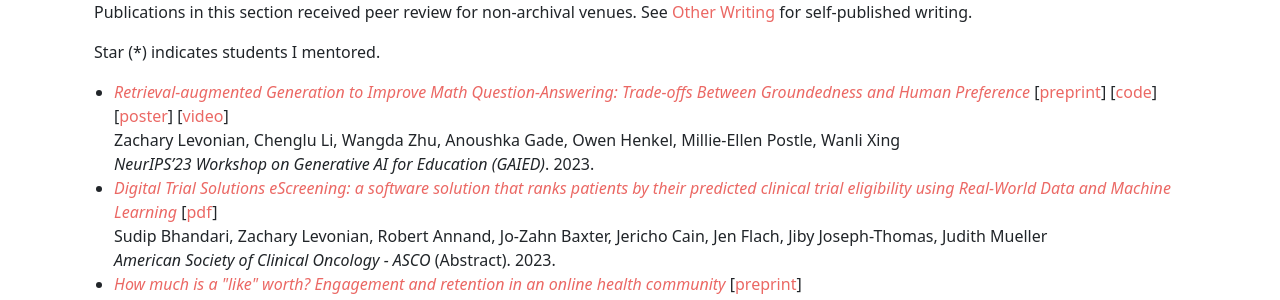
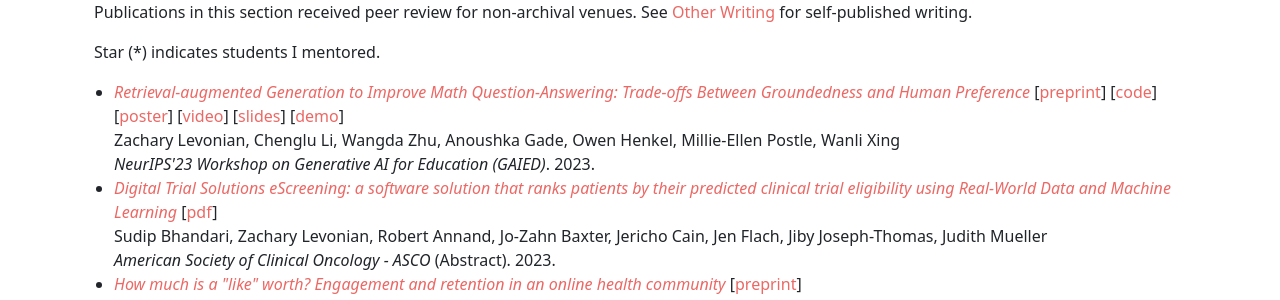
Before and after one commit to levon003/levon003.github.io, a Jekyll site: the page index.html, which Jekyll copies as it is, in a window 1280 px wide and 900 px high, scrolled down 1822 px. Shown: the part 155-455 px from the top of the window. Built offline with Jekyll 4.4.1, drawn with Linux system fonts in a browser that asks for light colours; some of the changed text lies outside the part shown.

Commit message:
add slides

```diff
--- a/index.html
+++ b/index.html
@@ -340,11 +340,12 @@
                     [<a href="https://github.com/digitalharborfoundation/rag-for-math-qa">code</a>]
                     [<a href="https://gaied.org/neurips2023/files/40/40_poster.pdf">poster</a>]
                     [<a href="https://www.youtube.com/watch?v=rhKFduSr8Ks">video</a>]
+                    [<a href="files/levonian_ncde_aime_dec2023_slides.pdf">slides</a>]
+                    [<a href="https://llm-math-education-levon003.streamlit.app/">demo</a>]
                     <!-- [<a>blog</a>] -->
-                    <!-- [<a>slides</a>] -->
                     <br>
                     Zachary Levonian, Chenglu Li, Wangda Zhu, Anoushka Gade, Owen Henkel, Millie-Ellen Postle, Wanli Xing<br>
-                    <em>NeurIPS’23 Workshop on Generative AI for Education (GAIED)</em>. 2023.
+                    <em>NeurIPS'23 Workshop on Generative AI for Education (GAIED)</em>. 2023.
                 </li>
                 <li>
                     <a href="https://ascopubs.org/doi/abs/10.1200/JCO.2023.41.16_suppl.e13587" class="italics">Digital
```
Also changed, not shown: other parts of index.html (+1 -1 lines), 2 other files.
